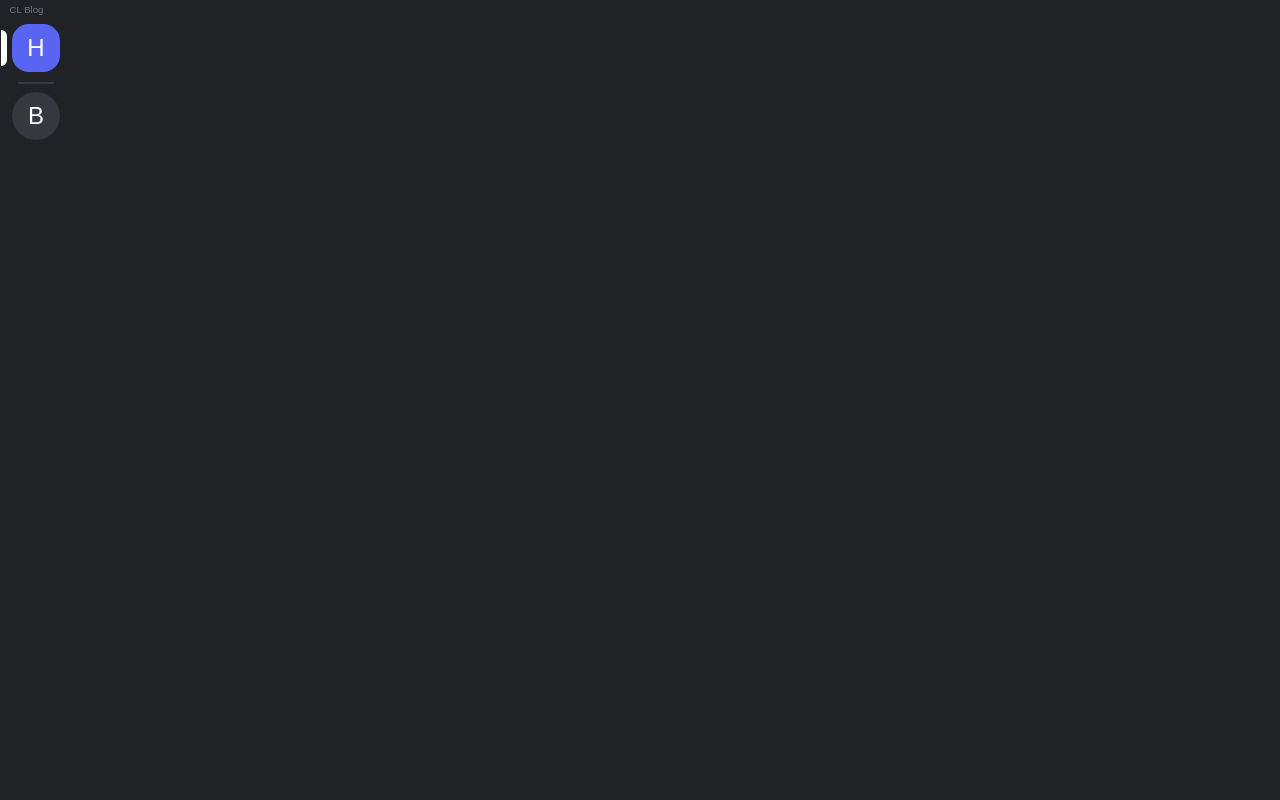
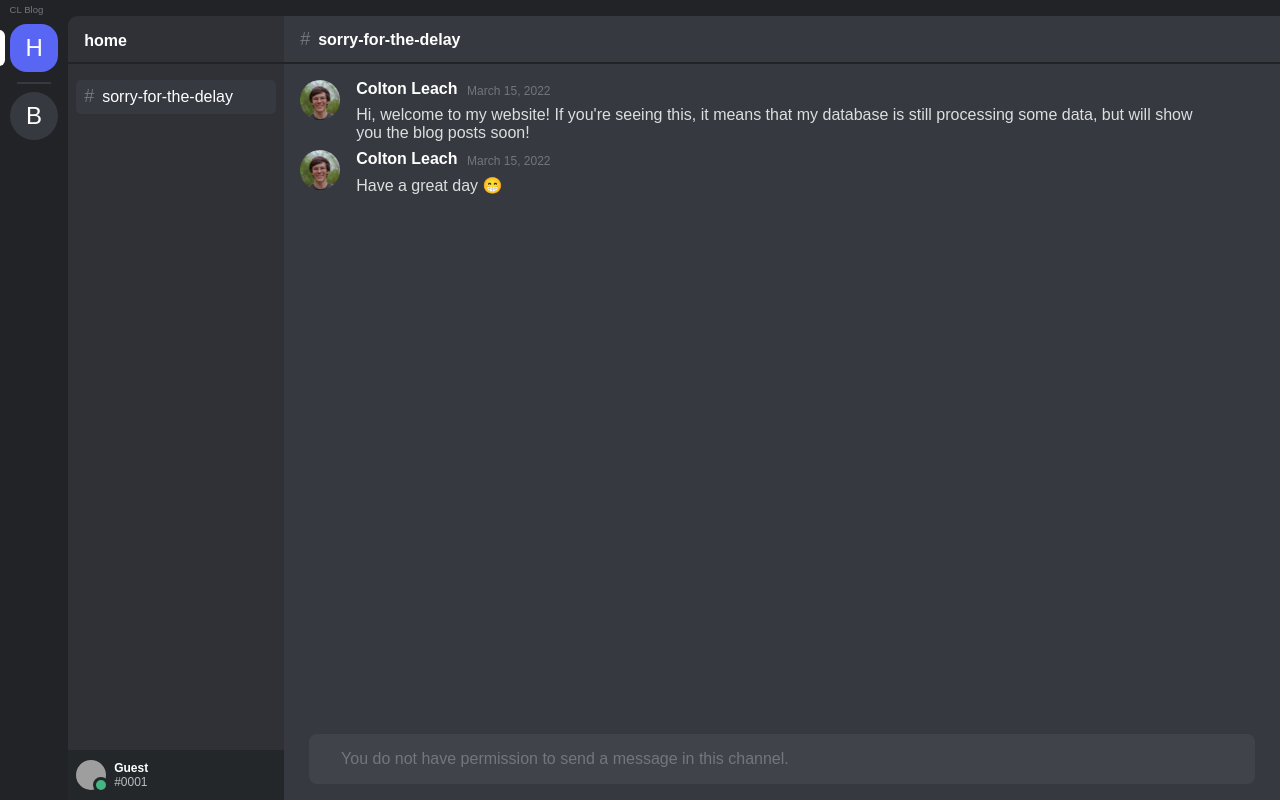
Before and after one commit to coltonleach/my-discord-blog, a React (Create React App) app: page / in a window 1280 px wide. Built offline with nearby package versions, Linux system fonts and the light colour scheme; no server answers; grey boxes are pictures that could not be loaded; a web font is replaced by a local one.

Commit message:
added a default message incase the fetch takes too long, and added a tooltip for the servers

```diff
--- a/src/App.js
+++ b/src/App.js
@@ -5,8 +5,21 @@ import './styles.css'
 import { BrowserRouter as Router, Route, Switch } from 'react-router-dom'
 
 function App() {
+  const [initialScreen, setInitialScreen] = useState([
+    {
+      id: 0,
+      title: 'sorry for the delay',
+      body: [
+        `Hi, welcome to my website! If you're seeing this, it means that my database is still processing some data, but will show you the blog posts soon!`,
+        `Have a great day 😁`
+      ],
+      date: 'March 15, 2022',
+      section: 'home'
+    }
+  ])
 	const [home, setHome] = useState(null)
 	const [blog, setBlog] = useState(null)
+  const [loading, setLoading] = useState(true)
 
   const baseUrl = 'https://dry-bayou-39878.herokuapp.com/api/articles'
 
@@ -16,6 +29,7 @@ function App() {
       .then(data => {
         setHome(data.filter(article => article.section === 'home'))
         setBlog(data.filter(article => article.section === 'blog'))
+        setLoading(false)
       })
   }, [])
 
@@ -23,14 +37,17 @@ function App() {
     <>
 			<Router>
 				<NavBar />
-				<Switch>
+				{loading
+        ? <Container articles={initialScreen} />
+        :
+          <Switch>
 					<Route exact path="/">
 						{home && <Container articles={home} />}
 					</Route>
 					<Route path="/blog">
 						{blog && <Container articles={blog} />}
 					</Route>
-				</Switch>
+				</Switch>}
 			</Router>
 		</>
 	)
--- a/src/components/NavBar.js
+++ b/src/components/NavBar.js
@@ -7,11 +7,11 @@ function NavBar() {
 		<div className="navbar">
 			<ul className="icons">
 				<NavLink activeClassName="active" exact to="/">
-					<li id="home">H</li>
+					<li id="home">H</li><span className='tooltip-text'>home</span>
 				</NavLink>
 				<div className="divider"></div>
 				<NavLink activeClassName="active" to="/blog">
-					<li id="blog">B</li>
+					<li id="blog">B</li><span className='tooltip-text'>blog</span>
 				</NavLink>
 			</ul>
 		</div>
--- a/src/styles.css
+++ b/src/styles.css
@@ -3,22 +3,23 @@
 @import url('https://fonts.googleapis.com/css2?family=Seymour+One&display=swap');
 
 :root {
-    --primary-text: rgb(255, 255, 255);
-    --secondary-text: rgb(114, 118, 125);
-    --tag-text: rgb(185, 187, 190);
-    --chat-text: rgb(114, 118, 125);
-    --message-text: rgb(220, 221, 222);
-    --primary-accent: rgb(88, 101, 242);
-    --bg-color: rgb(32, 34, 37);
-    --sidebar-bg-color: rgb(47, 49, 54);
-    --sidebar-hover: rgb(49, 52, 58);
-    --main-bg-color: rgb(54, 57, 63);
-    --footer-bg-color: rgb(35, 39, 42);
-    --chat-bg-color: rgba(255, 255, 255, 0.05);
-    --green: rgb(67, 181, 129);
-    --hyperlink: rgb(10, 164, 197);
-    --code-bg-color: rgb(47, 49, 54);
-    --code-border-color: rgb(32, 34, 37);
+  --primary-text: hsl(0, 0%, 100%);
+  --secondary-text: hsl(218, 5%, 47%);
+  --tag-text: hsl(216, 4%, 74%);
+  --chat-text: hsl(218, 5%, 47%);
+  --message-text: hsl(210, 3%, 87%);
+  --primary-accent: hsl(235, 86%, 65%);
+  --bg-color: hsl(216, 7%, 14%);
+  --sidebar-bg-color: hsl(223, 7%, 20%);
+  --sidebar-hover: hsl(220, 8%, 21%);
+  --main-bg-color: hsl(220, 8%, 23%);
+  --footer-bg-color: hsl(206, 9%, 15%);
+  --chat-bg-color: hsla(0, 0%, 100%, 0.05);
+  --green: hsl(153, 46%, 49%);
+  --hyperlink: hsl(191, 90%, 41%);
+  --code-bg-color: hsl(223, 7%, 20%);
+  --code-border-color: hsl(216, 7%, 14%);
+  --tooltip-color: hsl(225, 8%, 10%);
   --transition: all ease 250ms;
 }
 
@@ -51,6 +52,7 @@ body::before {
 }
 
 a {
+  position: relative;
   text-decoration: none;
   color: inherit;
 }
--- a/src/styles/navbar.css
+++ b/src/styles/navbar.css
@@ -54,6 +54,40 @@
 	height: 35%;
 }
 
+.tooltip-text {
+  visibility: hidden;
+  z-index: 1;
+  position: absolute;
+  left: 145%;
+  font-size: 1rem;
+  font-weight: 600;
+  background-color: var(--tooltip-color);
+  padding: 0.6rem;
+  border-radius: 5px;
+  color: var(--message-text);
+  box-shadow: 1px 0px 10px 2px hsla(0, 0%, 0%, 0.35);
+  opacity: 0;
+  transform: scale(0.7);
+  transition: all 80ms;
+}
+
+.tooltip-text::after{
+  content: "";
+  position: absolute;
+  right: 100%;
+  top: 50%;
+  margin-top: -5px;
+  border-width: 5px;
+  border-style: solid;
+  border-color: transparent var(--tooltip-color) transparent transparent;
+}
+
+a:hover .tooltip-text {
+  visibility: visible;
+  opacity: 1;
+  transform: scale(1);
+}
+
 .divider {
 	border: 1px solid var(--main-bg-color);
 	width: 50%;
```
Lines whose indentation alone changed are shown as unchanged.
